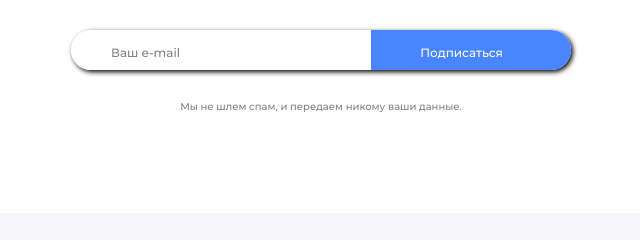
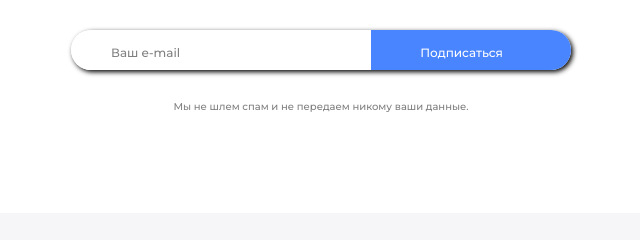
Before and after one commit to Volha98/Flex-project, a plain HTML site: page index.html in a window 1280 px wide. Shown: the part 4579-4819 px from the top of the page, 319-959 px from the left. Drawn offline with Linux system fonts and the light colour scheme.

Commit message:
add new files

```diff
--- a/index.html
+++ b/index.html
@@ -177,7 +177,7 @@
      <p class="press">Подписаться</p>
   </div>
 
-  <div class="wedonotsend">Мы не шлем спам, и передаем никому ваши данные.</div>
+  <div class="wedonotsend">Мы не шлем спам и не передаем никому ваши данные.</div>
 </div>
 </main>
  <footer>
```
